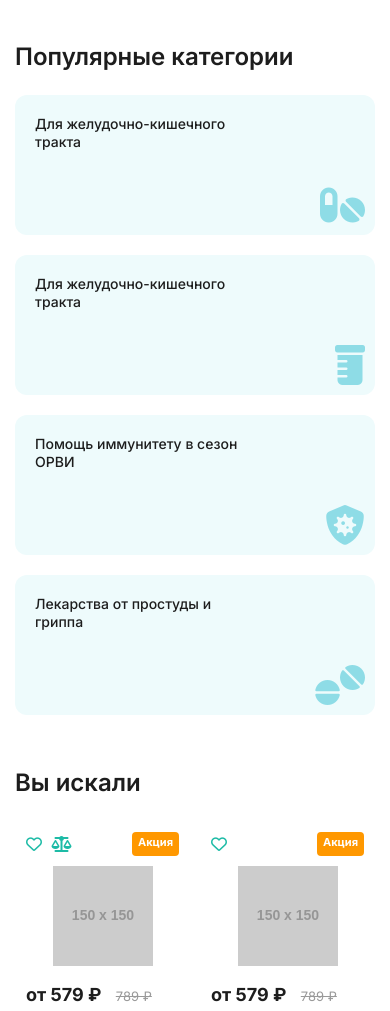
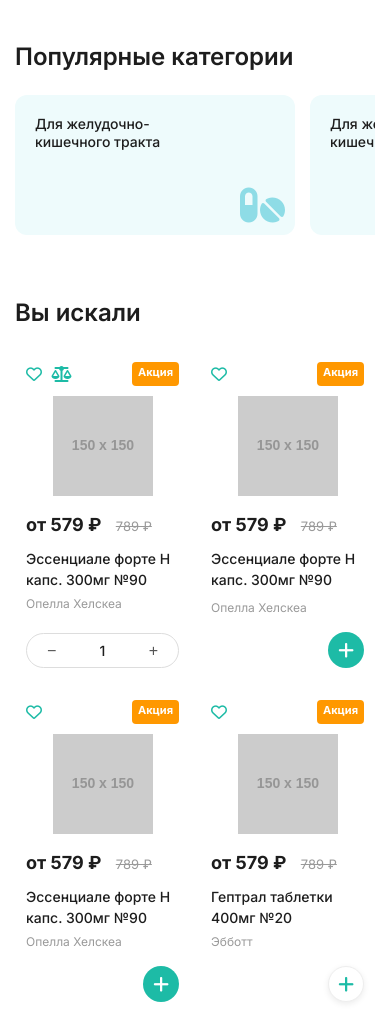
Before and after one commit to aishamuratnazarova/poll, a plain HTML site: page index.html in a window 390 px wide. Shown: the part 670-1681 px from the top of the page. Drawn offline with Linux system fonts and the light colour scheme; placeholder pictures from the web are drawn by us.

Commit message:
Update index.html

```diff
--- a/index.html
+++ b/index.html
@@ -53,7 +53,7 @@
             padding: 8px 0;
             font-size: 13px;
             color: var(--text-gray);
-            display: none; /* Скрываем на совсем маленьких, покажем на десктопе */
+            display: none;
         }
         @media(min-width: 768px) { .top-bar { display: block; } }
 
@@ -83,7 +83,7 @@
         .search-bar {
             flex-grow: 1;
             position: relative;
-            min-width: 280px; /* Чтобы поиск не схлопывался */
+            min-width: 280px;
         }
         .search-bar input {
             width: 100%;
@@ -128,7 +128,7 @@
             padding: 10px 0;
             border-bottom: 1px solid var(--border-color);
             margin-bottom: 20px;
-            overflow-x: auto; /* Горизонтальный скролл на мобильных */
+            overflow-x: auto;
             -webkit-overflow-scrolling: touch;
         }
         .nav-links ul {
@@ -136,7 +136,7 @@
             gap: 25px;
             font-size: 14px;
             color: var(--text-dark);
-            white-space: nowrap; /* Запрет переноса строк */
+            white-space: nowrap;
             padding-bottom: 5px;
         }
         .nav-links li:hover { color: var(--primary); cursor: pointer; }
@@ -326,21 +326,30 @@
         }
         .prod-manuf { font-size: 12px; color: #999; margin-bottom: 15px; }
 
+        /* --- ИЗМЕНЕНИЯ В КНОПКАХ КАРТОЧКИ --- */
         .card-actions {
             display: flex;
             align-items: center;
-            justify-content: space-between;
-            margin-top: auto; /* Прижимает кнопки к низу */
+            /* 1. Кнопка теперь прижата вправо */
+            justify-content: flex-end;
+            margin-top: auto;
+            width: 100%;
         }
+
+        /* 2. Поле количества на всю ширину */
         .qty-control {
             display: flex;
             align-items: center;
+            justify-content: space-between; /* Распределяем элементы */
+            width: 100%; /* Во всю ширину */
             border: 1px solid #ddd;
             border-radius: 20px;
-            padding: 5px 10px;
+            padding: 6px 15px;
+            margin-top: 5px; /* Небольшой отступ */
         }
-        .qty-btn { background: none; border: none; font-size: 16px; cursor: pointer; padding: 0 5px;}
-        .qty-val { margin: 0 10px; font-size: 14px; }
+
+        .qty-btn { background: none; border: none; font-size: 16px; cursor: pointer; padding: 0 5px; color: #555;}
+        .qty-val { margin: 0 10px; font-size: 14px; font-weight: 500; }
 
         /* Основные кнопки */
         .add-btn {
@@ -366,12 +375,11 @@
             color: white;
         }
 
-        /* --- НОВЫЙ СТИЛЬ: Белая с бирюзовым плюсом --- */
         .add-btn.white {
             background-color: #fff;
             color: var(--primary);
-            border: 1px solid #eee; /* Легкая рамка */
-            box-shadow: 0 2px 6px rgba(0,0,0,0.08); /* Тень для объема */
+            border: 1px solid #eee;
+            box-shadow: 0 2px 6px rgba(0,0,0,0.08);
         }
         .add-btn.white:hover {
             border-color: var(--primary);
@@ -434,13 +442,12 @@
 
         /* --- MEDIA QUERIES (АДАПТИВНОСТЬ) --- */
 
-        /* Планшеты (меньше 1024px) */
         @media (max-width: 1024px) {
             .layout-grid {
-                grid-template-columns: 1fr; /* Сайдбар переносится вниз */
+                grid-template-columns: 1fr;
             }
             .sidebar-cart {
-                display: none; /* Скроем корзину на планшетах для экономии места, или можно оставить внизу */
+                display: none;
             }
             .categories-grid {
                 grid-template-columns: repeat(3, 1fr);
@@ -450,7 +457,6 @@
             }
         }
 
-        /* Мобильные (меньше 768px) */
         @media (max-width: 768px) {
             .header-grid {
                 flex-direction: column;
@@ -469,19 +475,29 @@
             .hero-text h2 { font-size: 24px; }
             .hero-img-placeholder { width: 100%; height: 200px; }
 
+            /* 3. Горизонтальный скролл категорий на мобильном */
             .categories-grid {
-                grid-template-columns: repeat(2, 1fr);
+                display: flex; /* Flex вместо Grid */
+                grid-template-columns: none;
+                overflow-x: auto; /* Скролл */
+                gap: 15px;
+                padding-bottom: 10px;
+                -webkit-overflow-scrolling: touch; /* Плавный скролл на iOS */
             }
+            .cat-card {
+                min-width: 160px; /* Фиксированная ширина карточки */
+                flex-shrink: 0; /* Чтобы не сжимались */
+            }
+
             .products-grid {
                 grid-template-columns: repeat(2, 1fr);
                 gap: 10px;
             }
             .product-card { padding: 10px; }
             .prod-img { height: 100px; }
-            .qty-control { padding: 2px 5px; }
 
             .footer-grid {
-                grid-template-columns: 1fr; /* Футер в одну колонку */
+                grid-template-columns: 1fr;
                 gap: 20px;
             }
             .footer-bottom {
@@ -490,11 +506,8 @@
             }
         }
 
-        /* Очень маленькие экраны (меньше 480px) */
         @media (max-width: 480px) {
-            .categories-grid {
-                grid-template-columns: 1fr; /* Категории в 1 колонку */
-            }
+             /* Категории уже настроены выше */
         }
 
     </style>
@@ -582,7 +595,7 @@
             </aside>
         </div>
 
-        <!-- Popular Categories -->
+        <!-- Popular Categories (Теперь скроллится на мобильных) -->
         <h2 class="section-title">Популярные категории</h2>
         <div class="categories-grid">
             <div class="cat-card">
@@ -607,7 +620,7 @@
         <h2 class="section-title">Вы искали</h2>
         <div class="products-section">
             <div class="products-grid">
-                <!-- Product 1 -->
+                <!-- Product 1: С полем количества -->
                 <div class="product-card">
                     <div class="card-top-icons">
                         <div><i class="far fa-heart icon-btn"></i> <i class="fas fa-balance-scale icon-btn" style="margin-left:5px;"></i></div>
@@ -621,6 +634,7 @@
                     <div class="prod-name">Эссенциале форте Н капс. 300мг №90</div>
                     <div class="prod-manuf">Опелла Хелскеа</div>
                     <div class="card-actions">
+                        <!-- Поле количества на всю ширину -->
                         <div class="qty-control">
                             <button class="qty-btn">−</button>
                             <span class="qty-val">1</span>
@@ -643,6 +657,7 @@
                     <div class="prod-name">Эссенциале форте Н капс. 300мг №90</div>
                     <div class="prod-manuf">Опелла Хелскеа</div>
                     <div class="card-actions">
+                        <!-- Кнопка прижата вправо -->
                         <button class="add-btn primary"><i class="fas fa-plus"></i></button>
                     </div>
                 </div>
@@ -661,11 +676,12 @@
                     <div class="prod-name">Эссенциале форте Н капс. 300мг №90</div>
                     <div class="prod-manuf">Опелла Хелскеа</div>
                     <div class="card-actions">
+                         <!-- Кнопка прижата вправо -->
                         <button class="add-btn primary"><i class="fas fa-plus"></i></button>
                     </div>
                 </div>
 
-                <!-- Product 4: ЗДЕСЬ ИЗМЕНЕНА КНОПКА (Белая с бирюзовым) -->
+                <!-- Product 4: Белая кнопка -->
                 <div class="product-card">
                     <div class="card-top-icons">
                         <div><i class="far fa-heart icon-btn"></i></div>
@@ -679,7 +695,7 @@
                     <div class="prod-name">Гептрал таблетки 400мг №20</div>
                     <div class="prod-manuf">Эбботт</div>
                     <div class="card-actions">
-                        <!-- Класс .white добавлен здесь -->
+                         <!-- Кнопка прижата вправо -->
                         <button class="add-btn white"><i class="fas fa-plus"></i></button>
                     </div>
                 </div>
```
